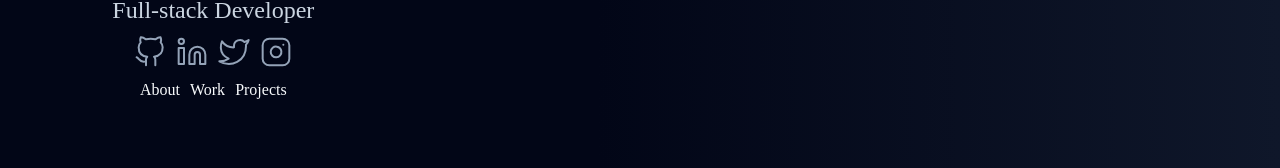
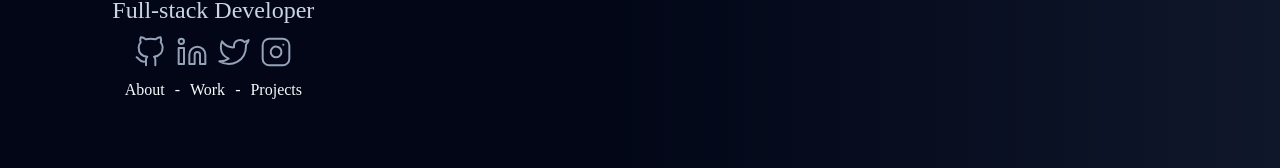
Before and after one commit to BanAaron/tailwind, a Svelte app: page / in a window 1280 px wide. Shown: the part 526-694 px from the top of the page. Built offline with nearby package versions, Linux system fonts and the light colour scheme; a web font is replaced by a local one.

Commit message:
added dashes between nav

```diff
--- a/src/App.svelte
+++ b/src/App.svelte
@@ -103,7 +103,9 @@
       </div>
       <ul class="hidden  md:flex flex-row justify-evenly gap-2.5">
         <li><a class="hover:text-teal-300" href="#about">About</a></li>
+        <li>-</li>
         <li><a class="hover:text-teal-300" href="#work">Work</a></li>
+        <li>-</li>
         <li><a class="hover:text-teal-300" href="#project">Projects</a></li>
       </ul>
     </div>
```
